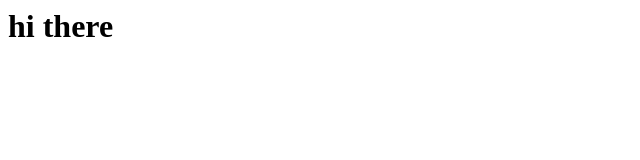
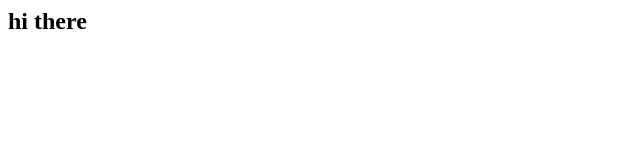
Before and after one commit to manipalaniappan/mani-homepage, a plain HTML site: page index.html in a window 1280 px wide. Shown: the whole page, without its empty margins (0-640 px from the left). Drawn offline with Linux system fonts and the light colour scheme.

Commit message:
updated my homepage

```diff
--- a/index.html
+++ b/index.html
@@ -1 +1 @@
-<h1>hi there<//h1>
+<h2>hi there</h2>
```
